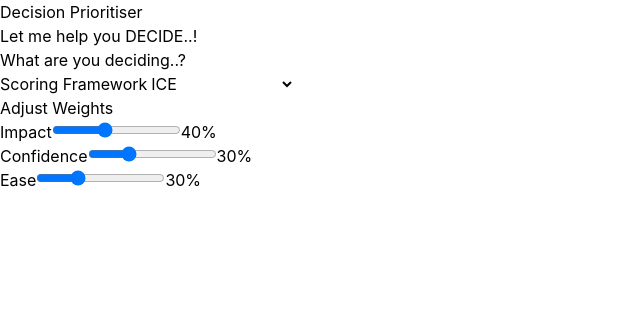
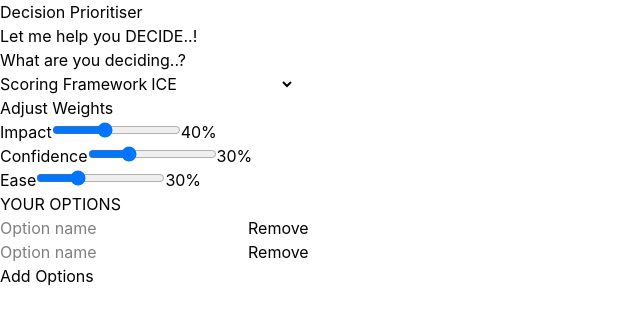
Before and after one commit to thepbhumirajbhar/decision-prioritiser, a React (Vite) app: page / in a window 1280 px wide. Shown: the top 324 px of the page, without its empty margins (0-640 px from the left). Built offline with nearby package versions, Linux system fonts and the light colour scheme.

Commit message:
feat: add UI and logic for adding, editing, and removing options

```diff
--- a/src/components/InputForm.tsx
+++ b/src/components/InputForm.tsx
@@ -26,7 +26,7 @@ const InputForm = () => {
     // early return condition
     if(options.length >= 5) return
     const newOption = {
-      id: `opt-${options.length-1}`,
+      id: `opt-${options.length + 1}`,
       name: "",
       criteriaScores: criteria.map(c => ({ criteriaId: c.id, score: 5 }))
     }
@@ -39,7 +39,11 @@ const InputForm = () => {
     setOptions(options.filter(o => o.id !== optionId))
   }
 
-
+  const handleOptionNameChange = (newName: string, optionId: string) => {
+    setOptions(options.map((option) => {
+      if(optionId == option.id ) return {...option, name: newName}
+      return option;
+  }))}
 
 
 
@@ -111,10 +115,21 @@ const InputForm = () => {
       </div>
 
 
-
-
-
-
+      {/* Options */}
+      <div>
+        <label>YOUR OPTIONS</label>
+        { options.map(option => (
+          <div key = {option.id}>
+            <input
+              type="text"
+              placeholder = "Option name"
+              value = {option.name}
+              onChange = {(e) => handleOptionNameChange(e.target.value, option.id)} />
+              <button onClick={() => handleRemoveOption(option.id) }>Remove</button>
+          </div>
+        ))}
+        <button onClick={handleAddOption} disabled={options.length>=5}>Add Options</button>
+      </div>
 
 
     </div>
```
